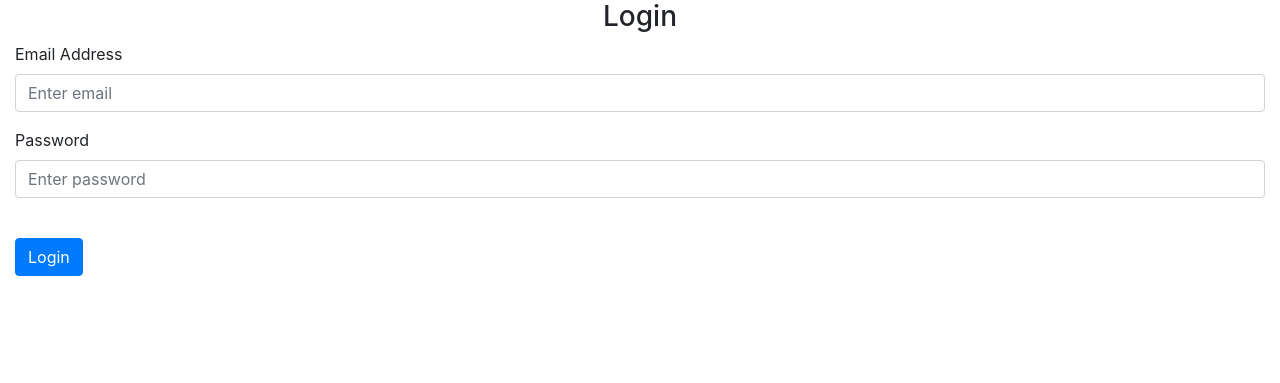
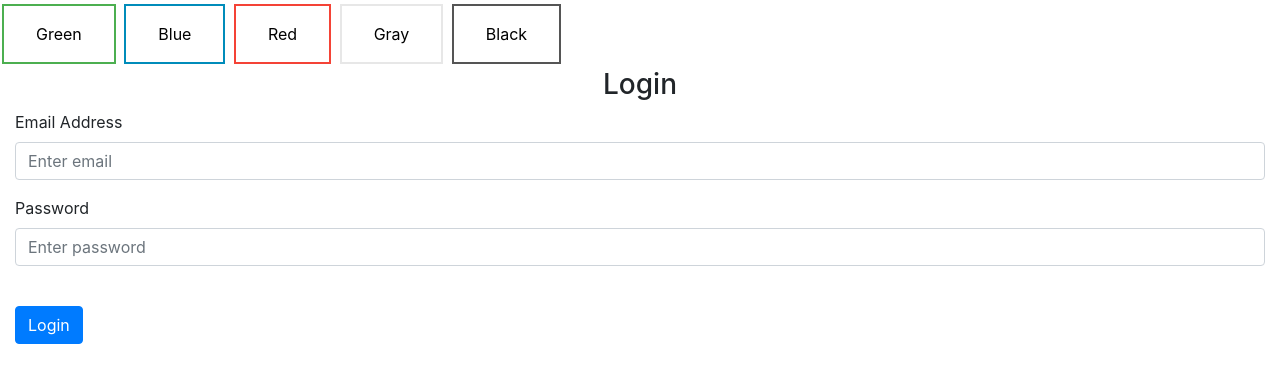
Before and after one commit to dor851997/BS_PM2021_TEAM_9, a Flask app: page / in a window 1280 px wide. Shown: the part 56-439 px from the top of the page. Run offline with Flask 2, Linux system fonts and the light colour scheme; some libraries are stand-ins or nearby versions.

Commit message:
BSPM2021T9-96 add js func for color change
add js function for color change in background

```diff
--- a/website/static/index.js
+++ b/website/static/index.js
@@ -7,4 +7,4 @@ function deleteNote(noteId) {
     }).then((_res) => {
       window.location.href = "/";
     });
-  }
+}
--- a/website/templates/base.html
+++ b/website/templates/base.html
@@ -16,6 +16,73 @@
     />
 
     <title>{% block title %}Home{% endblock %}</title>
+    <style>
+      .button {
+        background-color: #4CAF50; /* Green */
+        border: none;
+        color: white;
+        padding: 16px 32px;
+        text-align: center;
+        text-decoration: none;
+        display: inline-block;
+        font-size: 16px;
+        margin: 4px 2px;
+        transition-duration: 0.4s;
+        cursor: pointer;
+      }
+
+      .button1 {
+        background-color: white;
+        color: black;
+        border: 2px solid #4CAF50;
+      }
+
+      .button1:hover {
+        background-color: #4CAF50;
+        color: white;
+      }
+
+      .button2 {
+        background-color: white;
+        color: black;
+        border: 2px solid #008CBA;
+      }
+
+      .button2:hover {
+        background-color: #008CBA;
+        color: white;
+      }
+
+      .button3 {
+        background-color: white;
+        color: black;
+        border: 2px solid #f44336;
+      }
+
+      .button3:hover {
+        background-color: #f44336;
+        color: white;
+      }
+
+      .button4 {
+        background-color: white;
+        color: black;
+        border: 2px solid #e7e7e7;
+      }
+
+      .button4:hover {background-color: #e7e7e7;}
+
+      .button5 {
+        background-color: white;
+        color: black;
+        border: 2px solid #555555;
+      }
+
+      .button5:hover {
+        background-color: #555555;
+        color: white;
+      }
+    </style>
   </head>
   <body>
     <nav class="navbar navbar-expand-lg navbar-dark bg-dark">
@@ -38,7 +105,31 @@
         </div>
       </div>
     </nav>
+    <div>
+      <button class="button button1" onclick="BackGreen()">Green</button>
+      <button class="button button2" onclick="BackBlue()">Blue</button>
+      <button class="button button3" onclick="BackRed()">Red</button>
+      <button class="button button4" onclick="BackGray()">Gray</button>
+      <button class="button button5" onclick="BackBlack()">Black</button>
+    </div>
+    <script>
+      function BackGreen(){
+        document.body.style.backgroundColor = "green";
+      }
+      function BackBlue(){
+        document.body.style.backgroundColor = "blue";
+      }
+      function BackRed(){
+        document.body.style.backgroundColor = "red";
+      }
+      function BackGray(){
+        document.body.style.backgroundColor = "gray";
+      }
+      function BackBlack(){
+        document.body.style.backgroundColor = "black";
+      }
 
+    </script>
     {% with messages = get_flashed_messages(with_categories=true) %} {% if
     messages %} {% for category, message in messages %} {% if category ==
     'error' %}
@@ -78,5 +169,6 @@
       type="text/javascript"
       src="{{ url_for('static', filename='index.js') }}"
     ></script>
+
   </body>
 </html>
```
Also changed, not shown: website/templates/question.html (+0 -72 lines).
